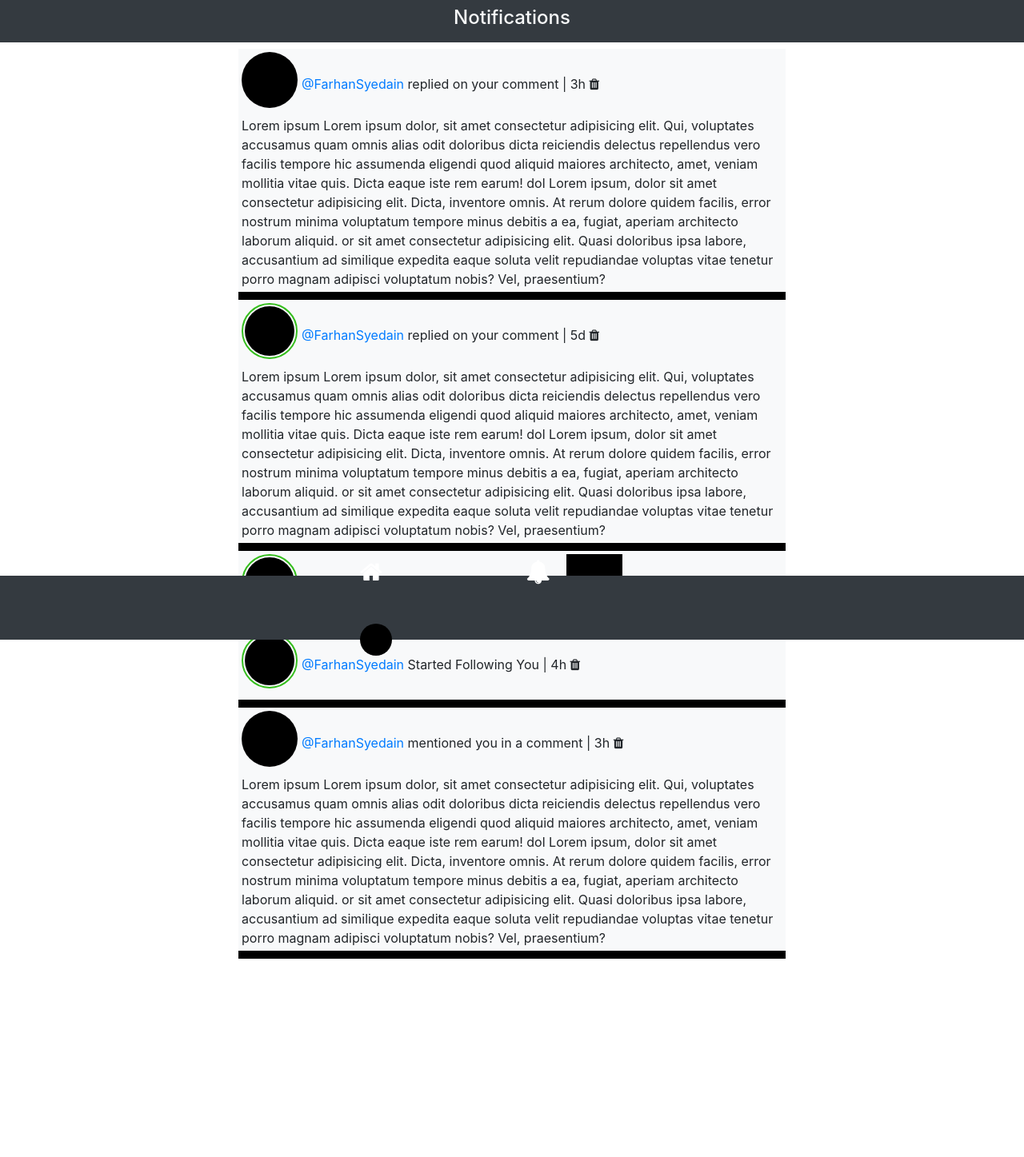
After one commit to FarhanSyedain/InstagramClone, a Django app: page /notification in a window 1280 px wide. The commit adds this page. Shown: the top 1447 px of the page at 80% size. Run offline with Django 3.2, Linux system fonts and the light colour scheme; some libraries are stand-ins or nearby versions.

Commit message:
Improvements

```diff
--- a/Configrations/urls.py
+++ b/Configrations/urls.py
@@ -5,7 +5,7 @@ from django.contrib import admin
 from Home.views import test_home_template as home
 from Home.views import test_chat_main_template as chat_main
 from Home.views import test_detail as detail
-
+from Home.views import test_not as notification , test_profile as profile
 
 urlpatterns = [
     path('admin/',admin.site.urls),
@@ -13,5 +13,7 @@ urlpatterns = [
     #These are temporary paths
     path('',home),
     path('chat',chat_main),
-    path('detail',detail)
+    path('detail',detail),
+    path('notification',notification),
+    path('profile',profile)
 ]
--- a/Home/views.py
+++ b/Home/views.py
@@ -9,3 +9,9 @@ def test_chat_main_template(request):
 
 def test_detail(request):
     return render(request,'chat/detail.htm')
+
+def test_not(request):
+    return render(request,'notification/notification.htm')
+
+def test_profile(request):
+    return render(request,'profile/profile.htm')
--- a/static/css/main.css
+++ b/static/css/main.css
@@ -116,3 +116,19 @@
 .msg{
     background: #00000043;
 }
+.profile-not{
+    width: 70px;
+    height: 70px;
+    border-radius: 100%;
+}
+.profile-not-stroy{
+    width: 70px;
+    height: 70px;
+    border-radius: 100%;
+    padding: 2px;
+    border: 2px solid rgb(53, 190, 29);
+}
+.fa-trash:hover{
+    font-size: 1.2em;
+    color: red;
+}
--- /dev/null
+++ b/templates/notification/notification.htm
@@ -0,0 +1,86 @@
+{%extends 'main.htm' %}
+{%load static%}
+{%block content%}
+    <div class="container-fluid p-2 bg-dark">
+        <h4 class="text-center text-light">Notifications</h4>
+    </div>
+    <div style="width: 700px;" class="container   p-2">
+        <div id="1" style="width: 700px;border-bottom:10px solid black" class="col-sm bg-light p-1">
+            <div style="height: 80px;width:700px"  class="header-not">
+                <img class="profile-not" style="float:left;line-height: 80px;margin-right:5px" src="{%static  'usefull_images/anon.png' %}">
+                <p style="line-height: 80px;"><a href="#">@FarhanSyedain</a> replied on your comment | 3h  <i id="delete1" class="fa fa-trash"></i>  </p>
+            </div>
+            Lorem ipsum Lorem ipsum dolor, sit amet consectetur adipisicing elit. Qui, voluptates accusamus quam omnis alias odit doloribus dicta reiciendis delectus repellendus vero facilis tempore hic assumenda eligendi quod aliquid maiores architecto, amet, veniam mollitia vitae quis. Dicta eaque iste rem earum! dol Lorem ipsum, dolor sit amet consectetur adipisicing elit. Dicta, inventore omnis. At rerum dolore quidem facilis, error nostrum minima voluptatum tempore minus debitis a ea, fugiat, aperiam architecto laborum aliquid. or sit amet consectetur adipisicing elit. Quasi doloribus ipsa labore, accusantium ad similique expedita eaque soluta velit repudiandae voluptas vitae tenetur porro magnam adipisci voluptatum nobis? Vel, praesentium?
+        </div>
+        <div id="2" style="width: 700px;border-bottom:10px solid black" class="col-sm bg-light p-1">
+            <div style="height: 80px;width:700px"  class="header-not">
+                <img class="profile-not-stroy" style="float:left;line-height: 80px;margin-right:5px" src="{%static  'usefull_images/anon.png' %}">
+                <p style="line-height: 80px;"><a href="#">@FarhanSyedain</a> replied on your comment | 5d <i id="delete2" class="fa fa-trash"></i> </p>
+            </div>
+            Lorem ipsum Lorem ipsum dolor, sit amet consectetur adipisicing elit. Qui, voluptates accusamus quam omnis alias odit doloribus dicta reiciendis delectus repellendus vero facilis tempore hic assumenda eligendi quod aliquid maiores architecto, amet, veniam mollitia vitae quis. Dicta eaque iste rem earum! dol Lorem ipsum, dolor sit amet consectetur adipisicing elit. Dicta, inventore omnis. At rerum dolore quidem facilis, error nostrum minima voluptatum tempore minus debitis a ea, fugiat, aperiam architecto laborum aliquid. or sit amet consectetur adipisicing elit. Quasi doloribus ipsa labore, accusantium ad similique expedita eaque soluta velit repudiandae voluptas vitae tenetur porro magnam adipisci voluptatum nobis? Vel, praesentium?
+        </div>
+        <div id="3" style="width: 700px;border-bottom:10px solid black" class="col-sm bg-light p-1">
+            <div style="height: 80px;width:700px"  class="header-not">
+                <img class="profile-not-stroy" style="float:left;line-height: 80px;margin-right:5px;" src="{%static  'usefull_images/anon.png' %}">
+                <p style="line-height: 80px;float:left;"><a href="#">@FarhanSyedain</a> Liked Your Post | 4h <i id="delete3" class="fa fa-trash"></i> </p>
+                <img style="line-height:80px;margin-left:30px;border-radius:0px" src="{%static  'usefull_images/anon.png' %}" class="profile-not" >
+            </div>
+        </div>
+        <div id="4" style="width: 700px;border-bottom:10px solid black" class="col-sm bg-light p-1">
+            <div style="height: 80px;width:700px"  class="header-not">
+                <img class="profile-not-stroy" style="float:left;line-height: 80px;margin-right:5px;" src="{%static  'usefull_images/anon.png' %}">
+                <p style="line-height: 80px;"><a href="#">@FarhanSyedain</a> Started Following You | 4h <i id="delete4"  class="fa fa-trash "></i> </p>
+            </div>
+        </div>
+        <div id="5" style="width: 700px;border-bottom:10px solid black" class="col-sm bg-light p-1">
+            <div style="height: 80px;width:700px"  class="header-not">
+                <img class="profile-not" style="float:left;line-height: 80px;margin-right:5px" src="{%static  'usefull_images/anon.png' %}">
+                <p style="line-height: 80px;"><a href="#">@FarhanSyedain</a> mentioned you in a comment | 3h <i id="delete5"   class="fa fa-trash "></i>  </p>
+            </div>
+            Lorem ipsum Lorem ipsum dolor, sit amet consectetur adipisicing elit. Qui, voluptates accusamus quam omnis alias odit doloribus dicta reiciendis delectus repellendus vero facilis tempore hic assumenda eligendi quod aliquid maiores architecto, amet, veniam mollitia vitae quis. Dicta eaque iste rem earum! dol Lorem ipsum, dolor sit amet consectetur adipisicing elit. Dicta, inventore omnis. At rerum dolore quidem facilis, error nostrum minima voluptatum tempore minus debitis a ea, fugiat, aperiam architecto laborum aliquid. or sit amet consectetur adipisicing elit. Quasi doloribus ipsa labore, accusantium ad similique expedita eaque soluta velit repudiandae voluptas vitae tenetur porro magnam adipisci voluptatum nobis? Vel, praesentium?
+        </div>
+    </div>
+    <div  class="container-fluid bg-white p-2">
+        <br><br><br>
+        <br><br><br><br><br><br><br>
+    </div >
+
+
+<script>
+
+    deletebuttons = document.getElementsByClassName('fa-trash')
+
+    for (var i = 0; i < deletebuttons.length; i++){
+
+        deletebuttons[i].addEventListener('dblclick',function(e){
+            e.preventDefault()
+
+            id = this.id.split('delete')[1]  //id of every icon is delete and the id of the notification
+
+
+            document.getElementById(id).outerHTML = ''
+
+            delete_notification(id)
+
+        })
+
+    }
+
+
+
+function delete_notification(){
+
+    //later define in js file    #For comunicating with backend
+
+}
+
+</script>
+
+{%endblock%}
+<!--
+
+
+
+
+
+ -->
```
Also changed, not shown: templates/profile/profile.htm (added, +7 -0 lines), readme.txt (added).
